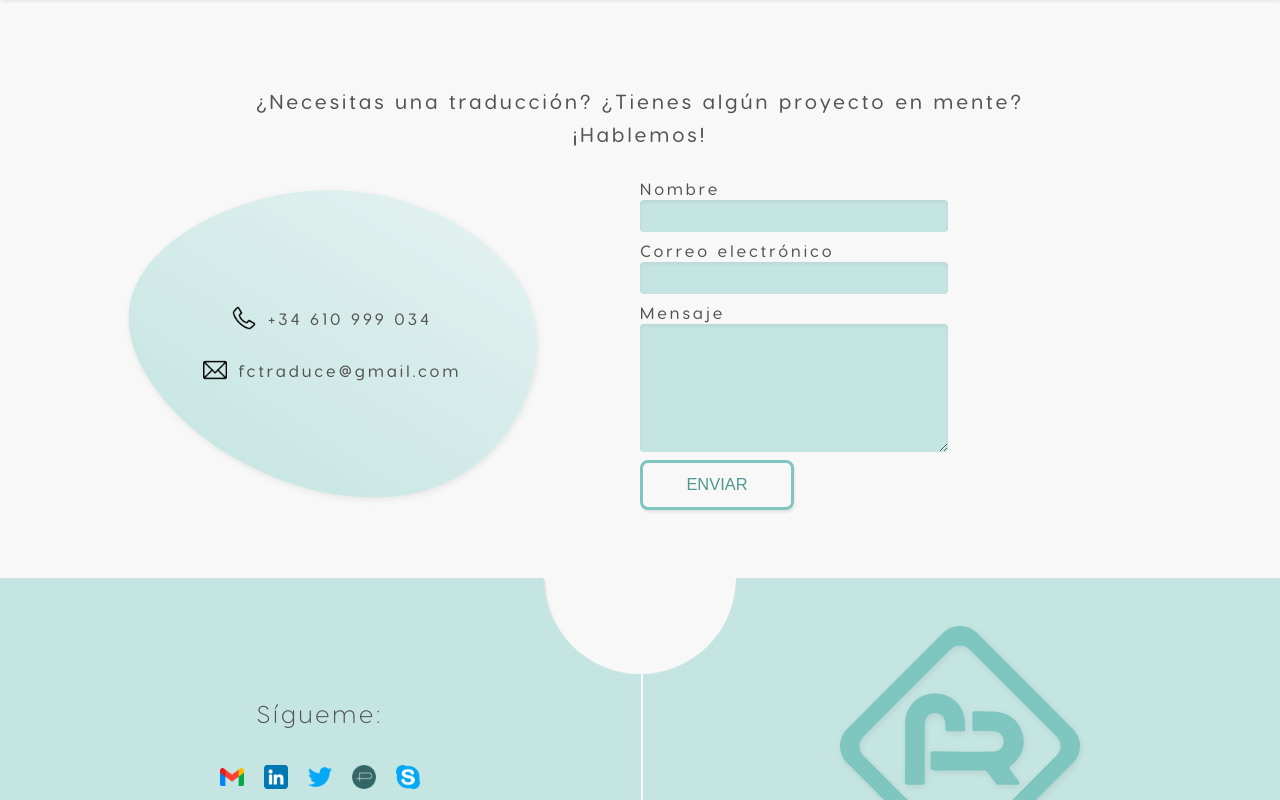
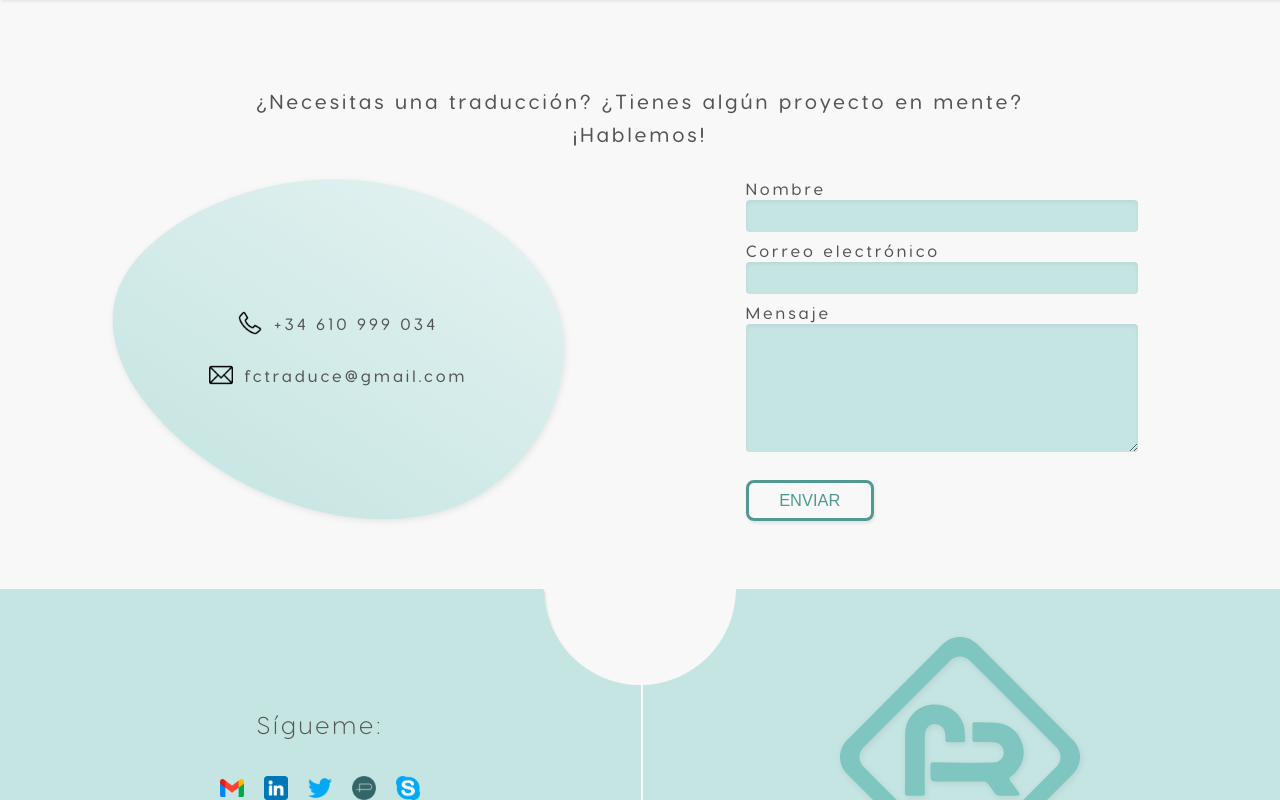
Before and after one commit to JackBlakeston/florencia-romero-page, a React (Create React App) app: page / in a window 1280 px wide. Shown: the part 3612-4412 px from the top of the page. Built offline with nearby package versions, Linux system fonts and the light colour scheme; the HTML template or start-up script is replaced by a standard one.

Commit message:
Form sizing and layout improvements

```diff
--- a/src/components/page-sections/contact-section/contact-section.component.tsx
+++ b/src/components/page-sections/contact-section/contact-section.component.tsx
@@ -62,7 +62,8 @@ const ContactSection = forwardRef<HTMLDivElement, unknown>((_, ref) => {
               <span>{EMAIL}</span>
             </div>
           </div>
-          <form className={classes.formContainer} action={FORM_SUBMIT_URL} method='post' target='_blank'>
+          <div className={classes.formContainer}>
+            <form className={classes.form} action={FORM_SUBMIT_URL} method='post' target='_blank'>
               <label htmlFor='name'>{formLabelName}</label>
               <input name='Name' id='name' type='text' required />
               <label htmlFor='email'>{formLabelEmail}</label>
@@ -76,6 +77,7 @@ const ContactSection = forwardRef<HTMLDivElement, unknown>((_, ref) => {
           </div>
         </div>
       </div>
+    </div>
   );
 });
 
--- a/src/components/page-sections/contact-section/contact-section.module.scss
+++ b/src/components/page-sections/contact-section/contact-section.module.scss
@@ -29,8 +29,7 @@
 
     .sectionBodyColumnsContainer {
       display: flex;
-      width: 85%;
-      gap: 10%;
+      width: 100%;
 
       .contactInfoContainer {
         box-sizing: border-box;
@@ -38,7 +37,7 @@
         flex-direction: column;
         align-items: center;
         justify-content: center;
-        width: 40%;
+        width: 50%;
         gap: var(--spacing-s);
 
         .contactInfo {
@@ -51,9 +50,13 @@
       }
 
       .formContainer {
+        width: 50%;
+        display: flex;
+        justify-content: center;
+        .form {
           display: flex;
           flex-direction: column;
-        width: 30%;
+          width: 65%;
 
           input,
           textarea {
@@ -82,7 +85,8 @@
           .sendButton {
             position: relative;
             box-sizing: border-box;
-          width: 50%;
+            width: 30%;
+            min-width: 8rem;
             box-shadow: var(--shadow-primary);
             border: none;
             color: var(--color-primary-dark-1);
@@ -90,53 +94,17 @@
             transition: color 0.7s, transform 0.5s, background-color 0.5s;
             outline: none;
             border-radius: var(--border-radius-m);
-          padding: 5% 10%;
+            padding: 2% 1%;
             background-color: transparent;
+            border: 3px solid var(--color-primary-dark-1);
+            margin-top: var(--spacing-2xs);
+
+            &:hover {
+              transform: scale(1.07);
+            }
 
             &:active {
-            transform: translateY(3px);
-          }
-          &::after,
-          &::before {
-            box-sizing: border-box;
-            border-radius: var(--border-radius-m);
-          }
-
-          &:hover {
-            background-color: transparent;
-            box-shadow: none;
-          }
-          &::before {
-            content: '';
-            position: absolute;
-            top: 0;
-            left: 0;
-            width: 100%;
-            height: 100%;
-            border: 3px solid var(--color-primary);
-            transition: opacity 0.5s, border 0.5s;
-          }
-          &:hover::before {
-            opacity: 0;
-          }
-
-          &::after {
-            content: '';
-            position: absolute;
-            top: 0;
-            left: 0;
-            width: 100%;
-            height: 100%;
-            background-color: transparent;
-            border: 3px solid var(--color-primary-dark-1);
-            opacity: 0;
-            z-index: -1;
-            transform: scaleX(1.1) scaleY(1.3);
-            transition: transform 0.5s, opacity 0.5s;
-          }
-          &:hover::after {
-            opacity: 1;
-            transform: scaleX(1) scaleY(1);
+              transform: translateY(3px) scale(1.07);
             }
           }
 
@@ -145,7 +113,8 @@
           input:-webkit-autofill:focus,
           input:-webkit-autofill:active {
             box-shadow: var(--shadow-interior), 0 0 0 30px var(--color-primary-bright-2) inset;
-          // -webkit-box-shadow: 0 0 0 30px var(--color-primary-bright-2) inset, var(--shadow-interior);
+            -webkit-box-shadow: var(--shadow-interior), 0 0 0 30px var(--color-primary-bright-2) inset;
+          }
         }
       }
     }
```
Lines whose indentation alone changed are shown as unchanged.
